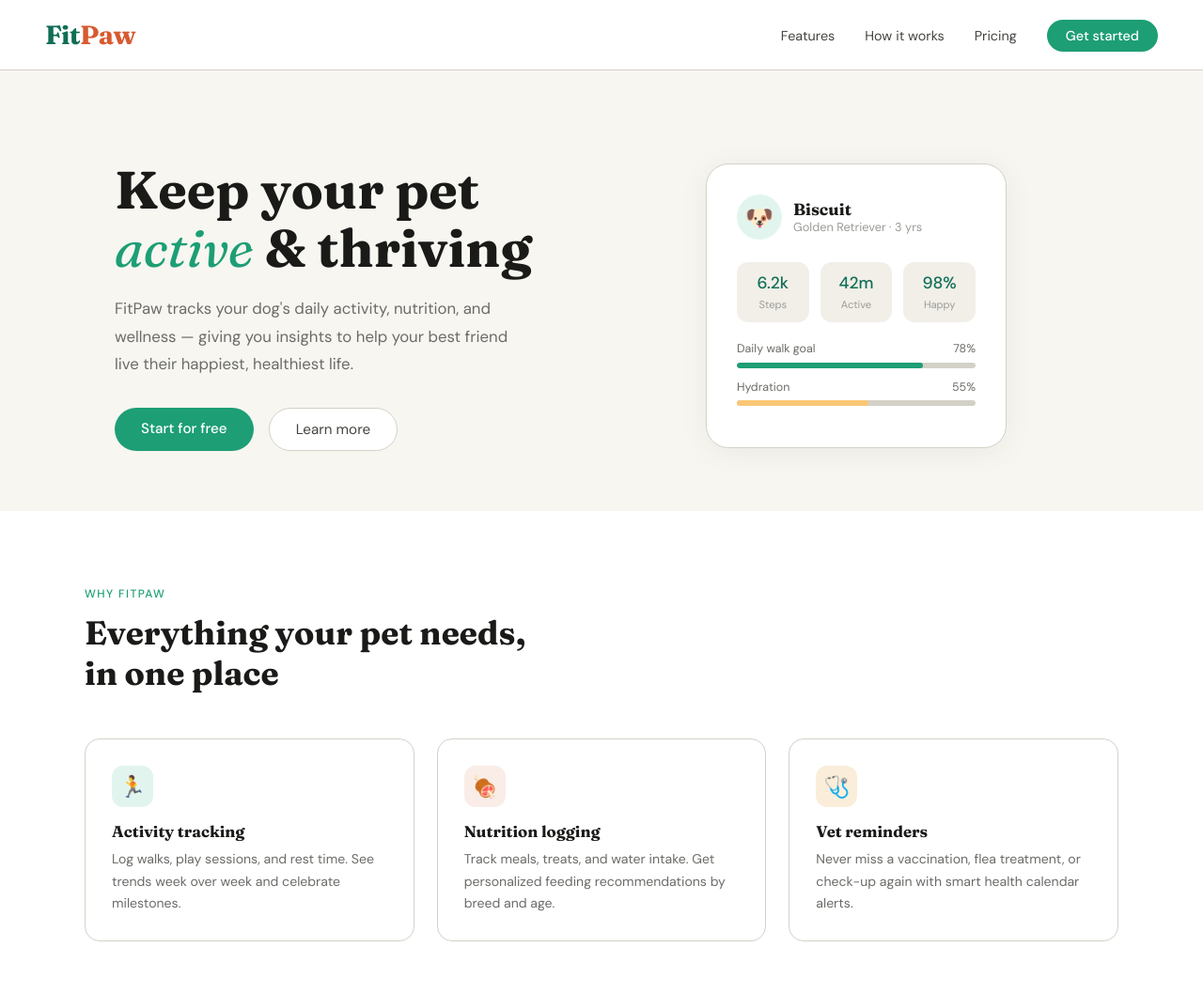
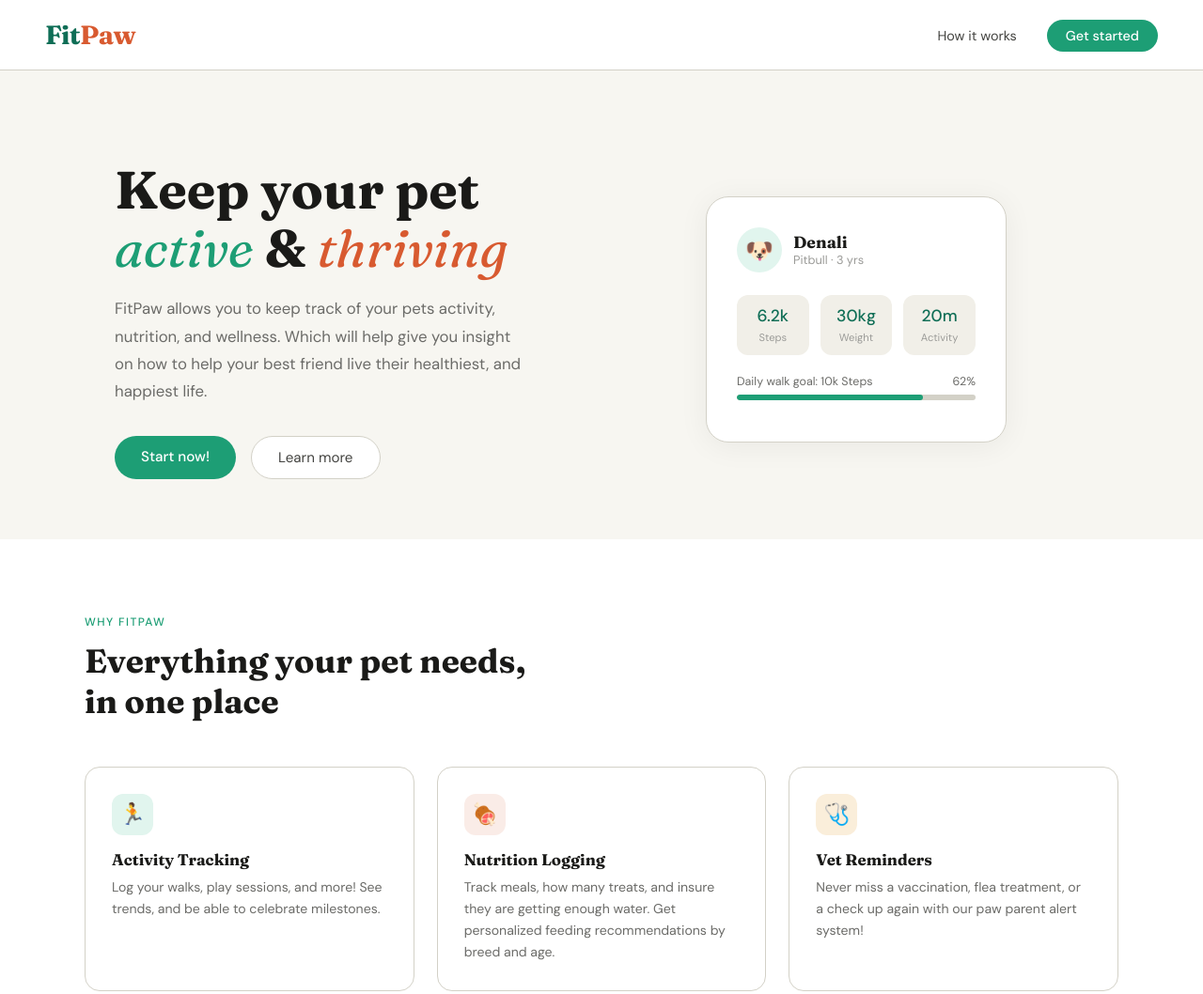
Before and after one commit to BPef-cs/BPef-cs.github.io, a plain HTML site: page index.html in a window 1280 px wide. Shown: the top 1058 px of the page at 94% size. Drawn offline with Linux system fonts and the light colour scheme.

Commit message:
Add files via upload

```diff
--- a/index.html
+++ b/index.html
@@ -102,6 +102,11 @@
     .hero-text h1 em {
       font-style: italic;
       color: var(--teal-400);
+    }
+
+    .hero-text h1 em.coral {
+      font-style: italic;
+      color: var(--coral-400);
     }
 
     .hero-text p {
@@ -336,19 +341,17 @@
   <nav>
     <div class="logo">Fit<span>Paw</span></div>
     <ul>
-      <li><a href="#">Features</a></li>
       <li><a href="#">How it works</a></li>
-      <li><a href="#">Pricing</a></li>
       <li><a href="#" class="nav-cta">Get started</a></li>
     </ul>
   </nav>
 
   <section class="hero">
     <div class="hero-text">
-      <h1>Keep your pet <em>active</em> &amp; thriving</h1>
-      <p>FitPaw tracks your dog's daily activity, nutrition, and wellness — giving you insights to help your best friend live their happiest, healthiest life.</p>
+      <h1>Keep your pet <em>active</em> &amp; <em class="coral">thriving</em></h1>
+      <p>FitPaw allows you to keep track of your pets activity, nutrition, and wellness. Which will help give you insight on how to help your best friend live their healthiest, and happiest life.</p>
       <div class="hero-buttons">
-        <a href="#" class="btn-primary">Start for free</a>
+        <a href="#" class="btn-primary">Start now!</a>
         <a href="#" class="btn-secondary">Learn more</a>
       </div>
     </div>
@@ -357,8 +360,8 @@
         <div class="paw-card-header">
           <div class="avatar">🐶</div>
           <div>
-            <h3>Biscuit</h3>
-            <p>Golden Retriever · 3 yrs</p>
+            <h3>Denali</h3>
+            <p>Pitbull · 3 yrs</p>
           </div>
         </div>
         <div class="stat-row">
@@ -367,18 +370,16 @@
             <span class="stat-label">Steps</span>
           </div>
           <div class="stat">
-            <span class="stat-val">42m</span>
-            <span class="stat-label">Active</span>
+            <span class="stat-val">30kg</span>
+            <span class="stat-label">Weight</span>
           </div>
           <div class="stat">
-            <span class="stat-val">98%</span>
-            <span class="stat-label">Happy</span>
+            <span class="stat-val">20m</span>
+            <span class="stat-label">Activity</span>
           </div>
         </div>
-        <div class="progress-label"><span>Daily walk goal</span><span>78%</span></div>
+        <div class="progress-label"><span>Daily walk goal: 10k Steps</span><span>62%</span></div>
         <div class="progress-bar"><div class="progress-fill" style="width:78%"></div></div>
-        <div class="progress-label"><span>Hydration</span><span>55%</span></div>
-        <div class="progress-bar"><div class="progress-fill amber" style="width:55%"></div></div>
       </div>
     </div>
   </section>
@@ -390,25 +391,25 @@
       <div class="features-grid">
         <div class="feature-card">
           <div class="feature-icon" style="background:#E1F5EE;">🏃</div>
-          <h3>Activity tracking</h3>
-          <p>Log walks, play sessions, and rest time. See trends week over week and celebrate milestones.</p>
+          <h3>Activity Tracking</h3>
+          <p>Log your walks, play sessions, and more! See trends, and be able to celebrate milestones.</p>
         </div>
         <div class="feature-card">
           <div class="feature-icon" style="background:#FAECE7;">🍖</div>
-          <h3>Nutrition logging</h3>
-          <p>Track meals, treats, and water intake. Get personalized feeding recommendations by breed and age.</p>
+          <h3>Nutrition Logging</h3>
+          <p>Track meals, how many treats, and insure they are getting enough water. Get personalized feeding recommendations by breed and age.</p>
         </div>
         <div class="feature-card">
           <div class="feature-icon" style="background:#FAEEDA;">🩺</div>
-          <h3>Vet reminders</h3>
-          <p>Never miss a vaccination, flea treatment, or check-up again with smart health calendar alerts.</p>
+          <h3>Vet Reminders</h3>
+          <p>Never miss a vaccination, flea treatment, or a check up again with our paw parent alert system!</p>
         </div>
       </div>
     </div>
   </section>
 
   <footer>
-    &copy; 2026 <strong>FitPaw</strong> · Made with love for pets everywhere
+    &copy; 2026 <strong>FitPaw</strong> · Taking care of pets all over the world 🌎
   </footer>
 
 </body>
```
